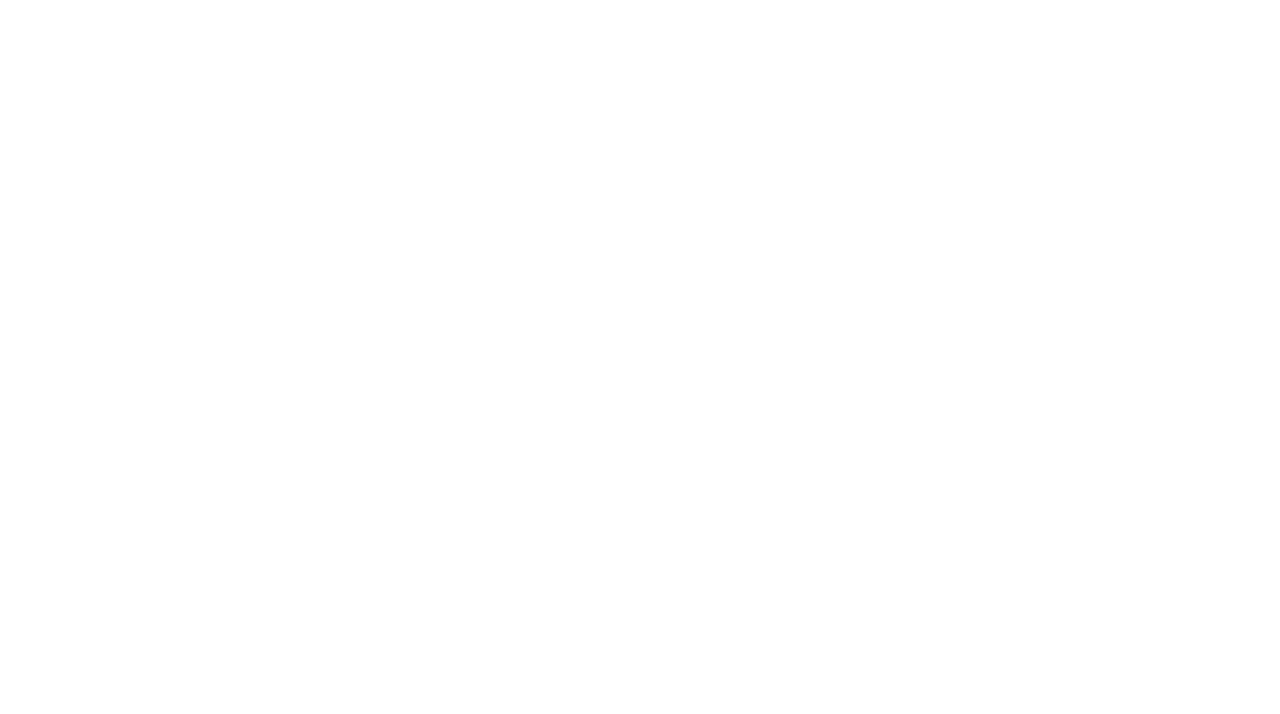
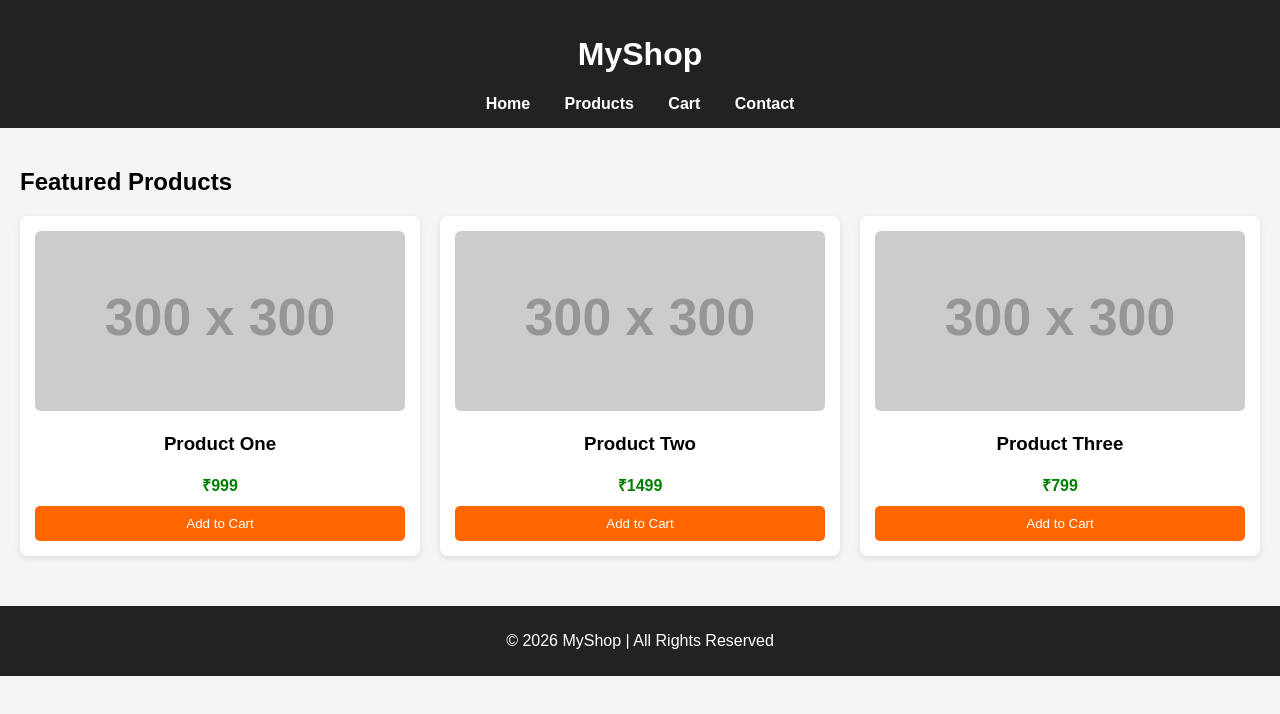
Before and after one commit to vashanth-22/vscode, a plain HTML site: page index.html in a window 1280 px wide. Drawn offline with Linux system fonts and the light colour scheme; placeholder pictures from the web are drawn by us.

Commit message:
html added  to branch vshtml

```diff
--- a/index.html
+++ b/index.html
@@ -2,10 +2,124 @@
 <html lang="en">
 <head>
     <meta charset="UTF-8">
-    <meta name="viewport" content="width=device-width, initial-scale=1.0">
-    <title>Document</title>
+    <title>Simple E-Commerce</title>
+    <style>
+        body {
+            font-family: Arial, sans-serif;
+            margin: 0;
+            background: #f5f5f5;
+        }
+
+        header {
+            background: #222;
+            color: #fff;
+            padding: 15px;
+            text-align: center;
+        }
+
+        nav a {
+            color: #fff;
+            margin: 0 15px;
+            text-decoration: none;
+            font-weight: bold;
+        }
+
+        .container {
+            padding: 20px;
+        }
+
+        .products {
+            display: grid;
+            grid-template-columns: repeat(auto-fit, minmax(220px, 1fr));
+            gap: 20px;
+        }
+
+        .card {
+            background: #fff;
+            padding: 15px;
+            border-radius: 8px;
+            box-shadow: 0 2px 6px rgba(0,0,0,0.1);
+            text-align: center;
+        }
+
+        .card img {
+            width: 100%;
+            height: 180px;
+            object-fit: cover;
+            border-radius: 6px;
+        }
+
+        .price {
+            color: green;
+            font-weight: bold;
+            margin: 10px 0;
+        }
+
+        button {
+            background: #ff6600;
+            color: white;
+            border: none;
+            padding: 10px;
+            width: 100%;
+            border-radius: 5px;
+            cursor: pointer;
+        }
+
+        button:hover {
+            background: #e65c00;
+        }
+
+        footer {
+            background: #222;
+            color: #fff;
+            text-align: center;
+            padding: 10px;
+            margin-top: 30px;
+        }
+    </style>
 </head>
 <body>
 
+<header>
+    <h1>MyShop</h1>
+    <nav>
+        <a href="#">Home</a>
+        <a href="#">Products</a>
+        <a href="#">Cart</a>
+        <a href="#">Contact</a>
+    </nav>
+</header>
+
+<div class="container">
+    <h2>Featured Products</h2>
+
+    <div class="products">
+        <div class="card">
+            <img src="https://via.placeholder.com/300" alt="Product">
+            <h3>Product One</h3>
+            <p class="price">₹999</p>
+            <button>Add to Cart</button>
+        </div>
+
+        <div class="card">
+            <img src="https://via.placeholder.com/300" alt="Product">
+            <h3>Product Two</h3>
+            <p class="price">₹1499</p>
+            <button>Add to Cart</button>
+        </div>
+
+        <div class="card">
+            <img src="https://via.placeholder.com/300" alt="Product">
+            <h3>Product Three</h3>
+            <p class="price">₹799</p>
+            <button>Add to Cart</button>
+        </div>
+    </div>
+</div>
+
+<footer>
+    <p>© 2026 MyShop | All Rights Reserved</p>
+</footer>
+
 </body>
 </html>
```
